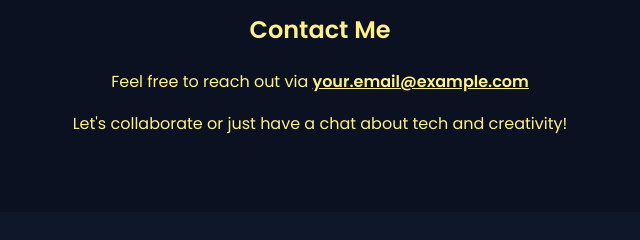
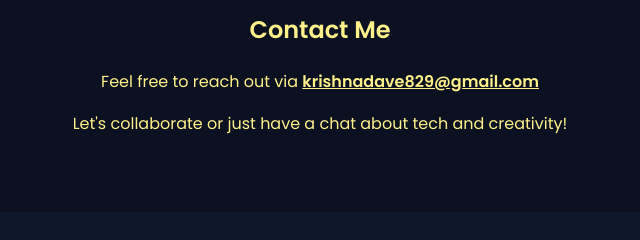
Before and after one commit to krishna-dave206/My-portfolio, a plain HTML site: page index.html in a window 1280 px wide. Shown: the part 1668-1908 px from the top of the page, 320-960 px from the left. Drawn offline with Linux system fonts and the light colour scheme.

Commit message:
Update index.html

```diff
--- a/index.html
+++ b/index.html
@@ -55,7 +55,7 @@
 
   <section class="contact">
     <h2>Contact Me</h2>
-    <p>Feel free to reach out via <a href="mailto:your.email@example.com">your.email@example.com</a></p>
+    <p>Feel free to reach out via <a href="mailto:krishnadave829@gmail.com">krishnadave829@gmail.com</a></p>
     <p>Let's collaborate or just have a chat about tech and creativity!</p>
   </section>
 
```
